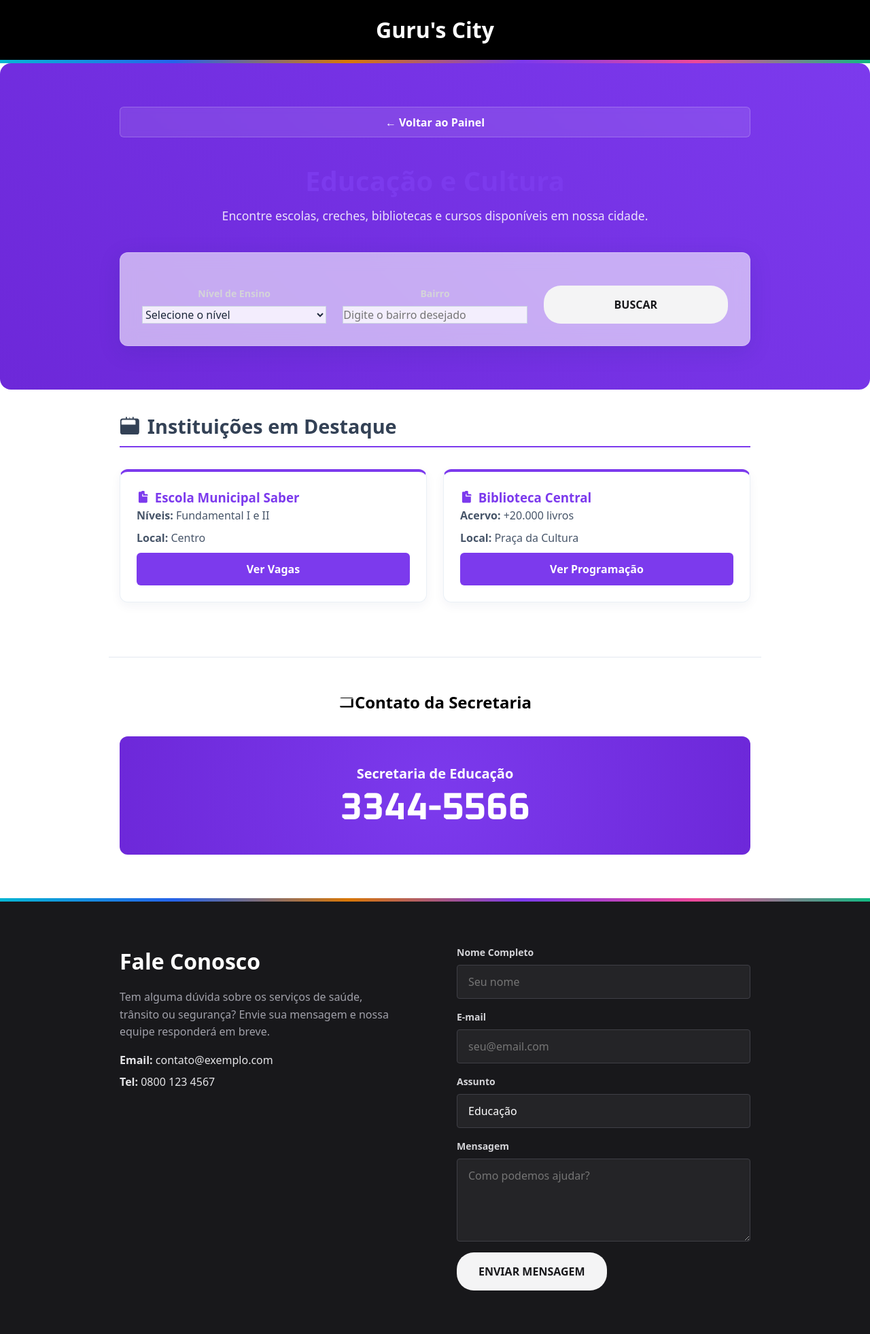
After one commit to MatheusSouzaKomo/Sprint-3---Grupo-1, a PHP site: page /setorEducacao.html in a window 1280 px wide. The commit adds this page. Shown: the whole page at 68% size. Run offline with PHP 8.4, Linux system fonts and the light colour scheme; some web fonts are replaced.

Commit message:
commit v1.1 html and css - Criação de setores.

```diff
--- a/css/style.css
+++ b/css/style.css
@@ -270,8 +270,8 @@ footer {
 /* --- Botão de Enviar --- */
 .botao-sac {
     display: inline-block;
-    background-color: #2f2f2f;
-    color: ;
+    background-color: #f4f4f5;
+    color: #18181b;
     font-weight: bold;
     text-transform: uppercase;
     padding: 1rem 2rem;
@@ -285,10 +285,30 @@ footer {
 
 
 .botao-sac:hover {
-    color: #171717;
-    background-color: #d7d7d7;
+    color: #f4f4f5;
+    background-color: #2563eb;
     scale: 102%;
     box-shadow: 0 10px 20px -5px rgba(178, 185, 200, 0.5);
+}
+
+/* --- Botão Voltar --- */
+.botao-voltar {
+    display: inline-block;
+    margin-bottom: 1.5rem;
+    padding: 0.6rem 1.2rem;
+    background-color: rgba(255, 255, 255, 0.1);
+    color: #fff;
+    text-decoration: none;
+    border-radius: 6px;
+    font-weight: 600;
+    transition: all 0.2s ease-in-out;
+    backdrop-filter: blur(5px);
+    border: 1px solid rgba(255, 255, 255, 0.2);
+}
+
+.botao-voltar:hover {
+    background-color: rgba(255, 255, 255, 0.2);
+    transform: translateX(-4px);
 }
 
 /* Ajuste para Select (Seta branca) */
@@ -306,43 +326,75 @@ footer {
 /* =================================================================
    PÁGINA SETOR SAÚDE
 ================================================================= */
+/* =================================================================
+   ESTILOS GERAIS DAS PÁGINAS DE SETOR
+================================================================= */
+.page-setor .hero-header {
+    padding: 4rem 2rem;
+    border-radius: 16px;
+    margin-bottom: -3rem; /* Puxa o conteúdo de baixo para cima */
+    position: relative;
+    z-index: 1;
+    color: #fff;
+    overflow: hidden;
+}
 
-.page-saude .page-title {
-    color: #06b6d4; /* Cor tema de saúde */
-    margin-bottom: 2rem;
+.page-setor .page-title {
+    margin-bottom: 0.5rem;
+    font-size: 2.5rem;
+    font-weight: 700;
+}
+
+.page-setor .page-description {
+    max-width: 65ch;
+    margin-inline: auto;
+    color: rgba(255, 255, 255, 0.85);
+    font-size: 1.1rem;
+}
+
+.page-setor .hero-header .container {
+    position: relative;
+    z-index: 2;
+    text-align: center;
 }
 
 .search-form {
-    background-color: #f8fafc;
+    /* Efeito Glassmorphism */
+    background-color: rgba(255, 255, 255, 0.6);
+    backdrop-filter: blur(12px);
+    -webkit-backdrop-filter: blur(12px);
+
     padding: 2rem;
-    border-radius: 8px;
-    border: 1px solid #e2e8f0;
-    margin-bottom: 3rem;
-}
+    border-radius: 12px;
+    border: 1px solid rgba(255, 255, 255, 0.2);
+    margin-top: 2.5rem;
+    position: relative;
+    z-index: 2;
 
-.search-form .form-group label {
-    color: #334155;
+    display: grid;
+    grid-template-columns: repeat(auto-fit, minmax(250px, 1fr));
+    gap: 1.5rem;
+    align-items: end;
+    box-shadow: 0 8px 32px 0 rgba(31, 38, 135, 0.15);
 }
 
 .search-form input,
 .search-form select {
-    background-color: #fff;
+    background-color: rgba(255, 255, 255, 0.8);
     border: 1px solid #cbd5e1;
     color: #1e293b;
 }
 
-.search-form input:focus,
-.search-form select:focus {
-    border-color: #06b6d4;
-    outline: 2px solid transparent;
-    box-shadow: 0 0 0 2px #06b6d4;
+.results-container h2 {
+    padding-bottom: 0.5rem;
+    color: #334155;
+    margin-bottom: 1.5rem;
+    font-size: 1.8rem;
+    display: flex;
+    align-items: center;
+    gap: 0.75rem;
 }
 
-.page-saude .results-container h2 {
-    border-bottom: 2px solid #06b6d4;
-    padding-bottom: 0.5rem;
-    margin-bottom: 1.5rem;
-}
 
 .results-grid {
     display: grid;
@@ -352,17 +404,20 @@ footer {
 
 .result-card {
     background-color: #fff;
-    border: 1px solid #e2e8f0;
-    border-radius: 8px;
+    border: 1px solid #eaf0f6;
+    border-radius: 12px;
+    border-top-width: 4px;
     padding: 1.5rem;
-    box-shadow: 0 4px 6px -1px rgb(0 0 0 / 0.1), 0 2px 4px -2px rgb(0 0 0 / 0.1);
+    box-shadow: 0 5px 15px rgba(0, 37, 92, 0.05);
+    transition: transform 0.3s ease, box-shadow 0.3s ease;
     display: flex;
     flex-direction: column;
 }
 
 .result-card h3 {
-    color: #06b6d4;
-    margin-bottom: 1rem;
+    display: flex;
+    align-items: center;
+    gap: 0.5rem;
 }
 
 .result-card p {
@@ -371,9 +426,13 @@ footer {
     margin-bottom: 0.5rem;
 }
 
+.result-card:hover {
+    transform: translateY(-5px);
+    box-shadow: 0 12px 25px rgba(0, 37, 92, 0.1);
+}
+
 .botao-detalhes {
     display: inline-block;
-    background-color: #06b6d4;
     color: white;
     padding: 0.75rem 1.5rem;
     border-radius: 6px;
@@ -385,84 +444,170 @@ footer {
 }
 
 .botao-detalhes:hover {
+    filter: brightness(1.1);
+}
+
+/* =================================================================
+   PÁGINA SETOR SAÚDE (CORES E ESTILOS ESPECÍFICOS)
+================================================================= */
+
+.page-saude .hero-header {
+    background: linear-gradient(45deg, #0891b2, #06b6d4);
+}
+
+.page-saude .page-title,
+.page-saude .result-card h3 {
+    color: #06b6d4; /* Cor tema de saúde */
+}
+
+.page-saude .search-form input:focus,
+    border-top-color: #06b6d4;
+}
+
+.page-saude .search-form input:focus,
+.page-saude .search-form select:focus {
+    border-color: #06b6d4;
+    box-shadow: 0 0 0 3px #06b6d460;
+}
+
+.page-saude .results-container h2 {
+    border-bottom: 2px solid #06b6d4;
+}
+
+.page-saude .botao-detalhes {
+    background-color: #06b6d4;
+}
+
+.page-saude .botao-detalhes:hover {
     background-color: #0891b2;
 }
 
 /* =================================================================
-   PÁGINA SETOR SEGURANÇA
+   PÁGINA SETOR SEGURANÇA (CORES E ESTILOS ESPECÍFICOS)
 ================================================================= */
 
-.page-seguranca .page-title-seguranca {
-    color: #2563eb; /* Cor tema de segurança */
-    margin-bottom: 2rem;
+.page-seguranca .hero-header {
+    background: linear-gradient(45deg, #1d4ed8, #2563eb);
 }
 
-.search-form-seguranca {
-    background-color: #f8fafc;
-    padding: 2rem;
-    border-radius: 8px;
-    border: 1px solid #e2e8f0;
-    margin-bottom: 3rem;
+.page-seguranca .page-title,
+.page-seguranca .result-card h3 {
+    color: #2563eb; /* Cor tema de segurança */
 }
 
-.search-form-seguranca .form-group label {
-    color: #334155;
+.page-seguranca .search-form input:focus,
+    border-top-color: #2563eb;
 }
 
-.search-form-seguranca input,
-.search-form-seguranca select {
-    background-color: #fff;
-    border: 1px solid #cbd5e1;
-    color: #1e293b;
-}
-
-.search-form-seguranca input:focus,
-.search-form-seguranca select:focus {
+.page-seguranca .search-form input:focus,
+.page-seguranca .search-form select:focus {
     border-color: #2563eb;
-    outline: 2px solid transparent;
-    box-shadow: 0 0 0 2px #2563eb;
+    box-shadow: 0 0 0 3px #2563eb60;
 }
 
 .page-seguranca .results-container h2 {
     border-bottom: 2px solid #2563eb;
 }
 
-.result-card-seguranca {
-    background-color: #fff;
-    border: 1px solid #e2e8f0;
-    border-radius: 8px;
-    padding: 1.5rem;
-    box-shadow: 0 4px 6px -1px rgb(0 0 0 / 0.1), 0 2px 4px -2px rgb(0 0 0 / 0.1);
-    display: flex;
-    flex-direction: column;
+.page-seguranca .botao-detalhes {
+    background-color: #2563eb;
 }
 
-.result-card-seguranca h3 {
-    color: #2563eb;
-    margin-bottom: 1rem;
+.page-seguranca .botao-detalhes:hover {
+    background-color: #1d4ed8;
 }
 
-.result-card-seguranca p {
-    color: #475569;
-    line-height: 1.6;
-    margin-bottom: 0.5rem;
+/* =================================================================
+   PÁGINA SETOR TRÂNSITO (CORES E ESTILOS ESPECÍFICOS)
+================================================================= */
+
+.page-transito .hero-header {
+    background: linear-gradient(45deg, #b45309, #d97706);
 }
 
-.botao-detalhes-seguranca {
-    display: inline-block;
-    background-color: #2563eb;
-    color: white;
-    padding: 0.75rem 1.5rem;
-    border-radius: 6px;
-    text-align: center;
-    text-decoration: none;
-    font-weight: 600;
-    margin-top: auto;
-    transition: background-color 0.3s ease;
+.page-transito .page-title,
+.page-transito .result-card h3 {
+    color: #d97706; /* Cor tema de trânsito */
 }
 
-.botao-detalhes-seguranca:hover {
-    background-color: #1d4ed8;
+.page-transito .result-card {
+    border-top-color: #d97706;
+}
+
+.page-transito .search-form input:focus,
+.page-transito .search-form select:focus {
+    border-color: #d97706;
+    box-shadow: 0 0 0 3px #d9770660;
+}
+
+.page-transito .results-container h2 {
+    border-bottom: 2px solid #d97706;
+}
+
+.page-transito .botao-detalhes {
+    background-color: #d97706;
+}
+
+.page-transito .botao-detalhes:hover {
+    background-color: #b45309;
+}
+
+/* =================================================================
+   PÁGINA SETOR EDUCAÇÃO (CORES E ESTILOS ESPECÍFICOS)
+================================================================= */
+
+.page-educacao .hero-header {
+    background: linear-gradient(45deg, #6d28d9, #7c3aed);
+}
+
+.page-educacao .page-title,
+.page-educacao .result-card h3 {
+    color: #7c3aed; /* Cor tema de educação */
+}
+
+.page-educacao .result-card {
+    border-top-color: #7c3aed;
+}
+
+.page-educacao .search-form input:focus,
+.page-educacao .search-form select:focus {
+    border-color: #7c3aed;
+    box-shadow: 0 0 0 3px #7c3aed60;
+}
+
+.page-educacao .results-container h2 {
+    border-bottom: 2px solid #7c3aed;
+}
+
+.page-educacao .botao-detalhes {
+    background-color: #7c3aed;
+}
+
+.page-educacao .botao-detalhes:hover {
+    background-color: #6d28d9;
+}
+
+/* =================================================================
+   PÁGINA SETOR LAZER (CORES E ESTILOS ESPECÍFICOS)
+================================================================= */
+
+.page-lazer .hero-header {
+    background: linear-gradient(45deg, #db2777, #ec4899);
+}
+
+.page-lazer .page-title,
+.page-lazer .result-card h3 {
+    color: #ec4899; /* Cor tema de lazer */
+}
+
+.page-lazer .result-card {
+    border-top-color: #ec4899;
+}
+
+.page-lazer .search-form input:focus,
+.page-lazer .search-form select:focus {
+    border-color: #ec4899;
+    box-shadow: 0 0 0 3px #ec489960;
 }
 
 /* =================================================================
@@ -470,12 +615,18 @@ footer {
 ================================================================= */
 
 .emergency-section {
-    margin-top: 4rem;
+    margin-top: 5rem;
     text-align: center;
 }
 
 .emergency-section h2 {
     margin-bottom: 2rem;
+    justify-content: center;
+}
+
+.emergency-section .container {
+    padding-top: 3rem;
+    border-top: 1px solid #e2e8f0;
 }
 
 .emergency-grid {
@@ -486,22 +637,46 @@ footer {
 }
 
 .emergency-item {
-    padding: 2rem 1rem;
-    border-radius: 8px;
+    padding: 2.5rem 1rem;
+    border-radius: 12px;
     color: white;
     font-weight: bold;
+    position: relative;
+    overflow: hidden;
+    transition: transform 0.3s ease, box-shadow 0.3s ease;
+}
+
+.emergency-item:hover {
+    transform: translateY(-8px) scale(1.03);
+    box-shadow: 0 15px 30px -5px rgba(0,0,0,0.2);
 }
 
 .emergency-item h3 {
     font-size: 1.25rem;
     margin-bottom: 0.5rem;
+    position: relative;
+    z-index: 2;
 }
 
 .emergency-item p {
-    font-size: 2.5rem;
+    font-size: 3.5rem;
     font-family: 'Oxanium', sans-serif;
+    line-height: 1;
+    position: relative;
+    z-index: 2;
 }
 
 /* Cores específicas por página */
-.page-saude .emergency-item { background-color: #06b6d4; }
-.page-seguranca .emergency-item { background-color: #2563eb; }
+.page-saude .emergency-item { background: radial-gradient(circle, #06b6d4, #0891b2); }
+.page-seguranca .emergency-item { background: radial-gradient(circle, #2563eb, #1d4ed8); }
+.page-transito .emergency-item { background: radial-gradient(circle, #d97706, #b45309); }
+.page-educacao .emergency-item { background: radial-gradient(circle, #7c3aed, #6d28d9); }
+.page-lazer .emergency-item { background: radial-gradient(circle, #ec4899, #db2777); }
+
+/* Ícones */
+.icon {
+    width: 1em;
+    height: 1em;
+    display: inline-block;
+    vertical-align: -0.125em;
+}
--- /dev/null
+++ b/setorEducacao.html
@@ -0,0 +1,100 @@
+<!DOCTYPE html>
+<html lang="pt-br">
+<head>
+    <meta charset="UTF-8">
+    <meta name="viewport" content="width=device-width, initial-scale=1.0">
+    <link rel="stylesheet" href="css/style.css">
+    <link rel="stylesheet" href="css/boilerplate.css">
+    <title>Educação - Guru's City</title>
+</head>
+<body class="page-setor page-educacao">
+    <header>
+        <h1>Guru's City</h1>
+    </header>
+
+    <main>
+        <section class="hero-header">
+            <div class="container">
+                <a href="hub.html" class="botao-voltar">&larr; Voltar ao Painel</a>
+                <h1 class="page-title">Educação e Cultura</h1>
+                <p class="page-description">Encontre escolas, creches, bibliotecas e cursos disponíveis em nossa cidade.</p>
+
+                <form action="buscar_educacao.php" method="POST" class="search-form flow">
+                    <div class="form-group">
+                        <label for="nivel">Nível de Ensino</label>
+                        <select id="nivel" name="nivel">
+                            <option value="">Selecione o nível</option>
+                            <option value="infantil">Infantil (Creche)</option>
+                            <option value="fundamental">Fundamental</option>
+                            <option value="medio">Médio</option>
+                            <option value="superior">Superior</option>
+                        </select>
+                    </div>
+
+                    <div class="form-group">
+                        <label for="bairro">Bairro</label>
+                        <input type="text" id="bairro" name="bairro" placeholder="Digite o bairro desejado">
+                    </div>
+
+                    <button type="submit" class="botao-sac">Buscar</button>
+                </form>
+            </div>
+        </section>
+
+        <div class="container" style="padding-top: 5rem;">
+            <div class="results-container flow--lg">
+                <h2><svg class="icon" xmlns="http://www.w3.org/2000/svg" viewBox="0 0 24 24" fill="currentColor"><path d="M12 1.5a.75.75 0 0 1 .75.75V3h3V1.5a.75.75 0 0 1 1.5 0V3h3.75a3 3 0 0 1 3 3v13.5a3 3 0 0 1-3 3H3.75a3 3 0 0 1-3-3V6a3 3 0 0 1 3-3H7.5V1.5a.75.75 0 0 1 1.5 0V3h3V1.5a.75.75 0 0 1 .75-.75Zm-7.5 9h15V6a1.5 1.5 0 0 0-1.5-1.5H3.75A1.5 1.5 0 0 0 2.25 6v4.5Z" /></svg>Instituições em Destaque</h2>
+                <div class="results-grid">
+                    <div class="result-card">
+                        <h3><svg class="icon" xmlns="http://www.w3.org/2000/svg" viewBox="0 0 24 24" fill="currentColor"><path d="M10.5 1.5H5.625a1.875 1.875 0 0 0-1.875 1.875v17.25c0 1.036.84 1.875 1.875 1.875h12.75A1.875 1.875 0 0 0 20.25 20.625V10.5H10.5V1.5Z" /><path d="M12 1.5V9h7.5A1.5 1.5 0 0 1 21 10.5v-3A1.5 1.5 0 0 0 19.5 6h-3A1.5 1.5 0 0 1 15 4.5v-3A1.5 1.5 0 0 0 13.5 0h-3A1.5 1.5 0 0 0 9 1.5v3A1.5 1.5 0 0 1 7.5 6h3A1.5 1.5 0 0 0 12 4.5v-3Z" /></svg>Escola Municipal Saber</h1>
+                        <p><strong>Níveis:</strong> Fundamental I e II</p>
+                        <p><strong>Local:</strong> Centro</p>
+                        <a href="#" class="botao-detalhes">Ver Vagas</a>
+                    </div>
+                    <div class="result-card">
+                        <h3><svg class="icon" xmlns="http://www.w3.org/2000/svg" viewBox="0 0 24 24" fill="currentColor"><path d="M10.5 1.5H5.625a1.875 1.875 0 0 0-1.875 1.875v17.25c0 1.036.84 1.875 1.875 1.875h12.75A1.875 1.875 0 0 0 20.25 20.625V10.5H10.5V1.5Z" /><path d="M12 1.5V9h7.5A1.5 1.5 0 0 1 21 10.5v-3A1.5 1.5 0 0 0 19.5 6h-3A1.5 1.5 0 0 1 15 4.5v-3A1.5 1.5 0 0 0 13.5 0h-3A1.5 1.5 0 0 0 9 1.5v3A1.5 1.5 0 0 1 7.5 6h3A1.5 1.5 0 0 0 12 4.5v-3Z" /></svg>Biblioteca Central</h3>
+                        <p><strong>Acervo:</strong> +20.000 livros</p>
+                        <p><strong>Local:</strong> Praça da Cultura</p>
+                        <a href="#" class="botao-detalhes">Ver Programação</a>
+                    </div>
+                </div>
+            </div>
+        </div>
+
+        <section class="emergency-section">
+            <div class="container">
+            <h2><svg class="icon" xmlns="http://www.w3.org/2000/svg" viewBox="0 0 24 24" fill="currentColor"><path fill-rule="evenodd" d="M2.25 6.75c0-1.036.84-1.875 1.875-1.875h15.75c1.036 0 1.875.84 1.875 1.875v10.5A1.875 1.875 0 0 1 19.875 19.5H4.125A1.875 1.875 0 0 1 2.25 17.25V6.75Zm19.5 0A.375.375 0 0 0 21.375 6H2.625a.375.375 0 0 0-.375.375v10.5c0 .207.168.375.375.375h15.75a.375.375 0 0 0 .375-.375V6.75Z" clip-rule="evenodd" /></svg>Contato da Secretaria</h2>
+            <div class="emergency-grid">
+                <div class="emergency-item">
+                    <h3>Secretaria de Educação</h3>
+                    <p>3344-5566</p>
+                </div>
+            </div>
+        </section>
+    </main>
+
+    <footer class="sac-footer">
+        <div class="container">
+            <div class="sac-grid">
+                <div class="sac-info flow">
+                    <h2>Fale Conosco</h2>
+                    <p>Tem alguma dúvida sobre os serviços de saúde, trânsito ou segurança? Envie sua mensagem e nossa equipe responderá em breve.</p>
+                    <ul class="sac-contacts">
+                        <li><strong>Email:</strong> contato@exemplo.com</li>
+                        <li><strong>Tel:</strong> 0800 123 4567</li>
+                    </ul>
+                </div>
+                <form class="sac-form flow">
+                    <div class="form-group"><label for="nome">Nome Completo</label><input type="text" id="nome" name="nome" placeholder="Seu nome" required></div>
+                    <div class="form-group"><label for="email">E-mail</label><input type="email" id="email" name="email" placeholder="seu@email.com" required></div>
+                    <div class="form-group"><label for="assunto">Assunto</label><select id="assunto" name="assunto"><option value="saude">Saúde</option><option value="seguranca">Segurança</option><option value="transito">Trânsito</option><option value="educacao" selected>Educação</option><option value="outros">Outros</option></select></div>
+                    <div class="form-group"><label for="mensagem">Mensagem</label><textarea id="mensagem" name="mensagem" rows="4" placeholder="Como podemos ajudar?"></textarea></div>
+                    <button type="submit" class="botao-sac">Enviar Mensagem</button>
+                </form>
+            </div>
+        </div>
+    </footer>
+
+    <script src="script.js"></script>
+</body>
+</html>
```
Also changed, not shown: setorLazer.html (added, +89 -0 lines), setorSaude.html (+15 -9 lines), setorSeguranca.html (+24 -18 lines), setorTransito.html (added, +98 -0 lines), setorEconomia.html (added), setorEduc.html (added).
